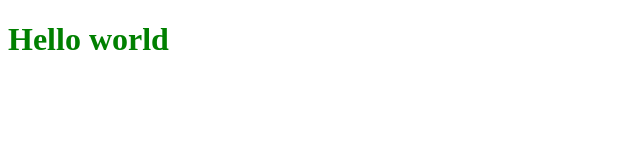
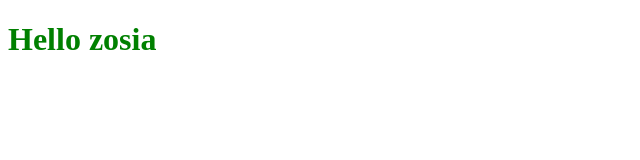
Before and after one commit to zosiapoulter/Web-project, a plain HTML site: page index.html in a window 1280 px wide. Shown: the full height of the page, 0-640 px from the left. Drawn offline with Linux system fonts and the light colour scheme; files that its build step writes are made by us from their sources.

Commit message:
Changed to hello zosia

```diff
--- a/index.html
+++ b/index.html
@@ -5,6 +5,6 @@
 <link rel="stylesheet" type="text/css" href="css/styles.css">
 </head>
 <body>
-<h1>Hello world</h1>
+<h1>Hello zosia</h1>
 </body>
 </html>
```
